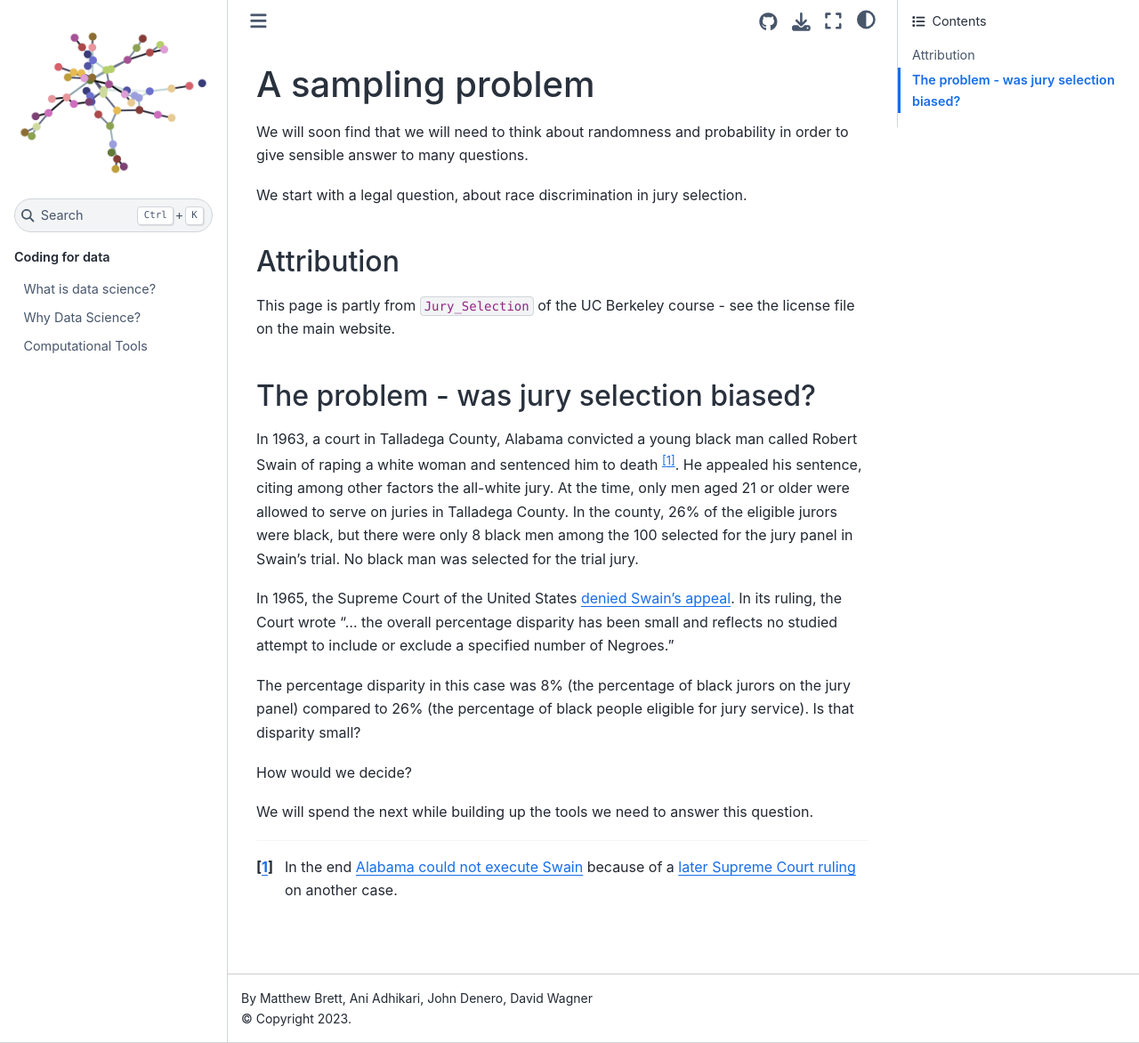
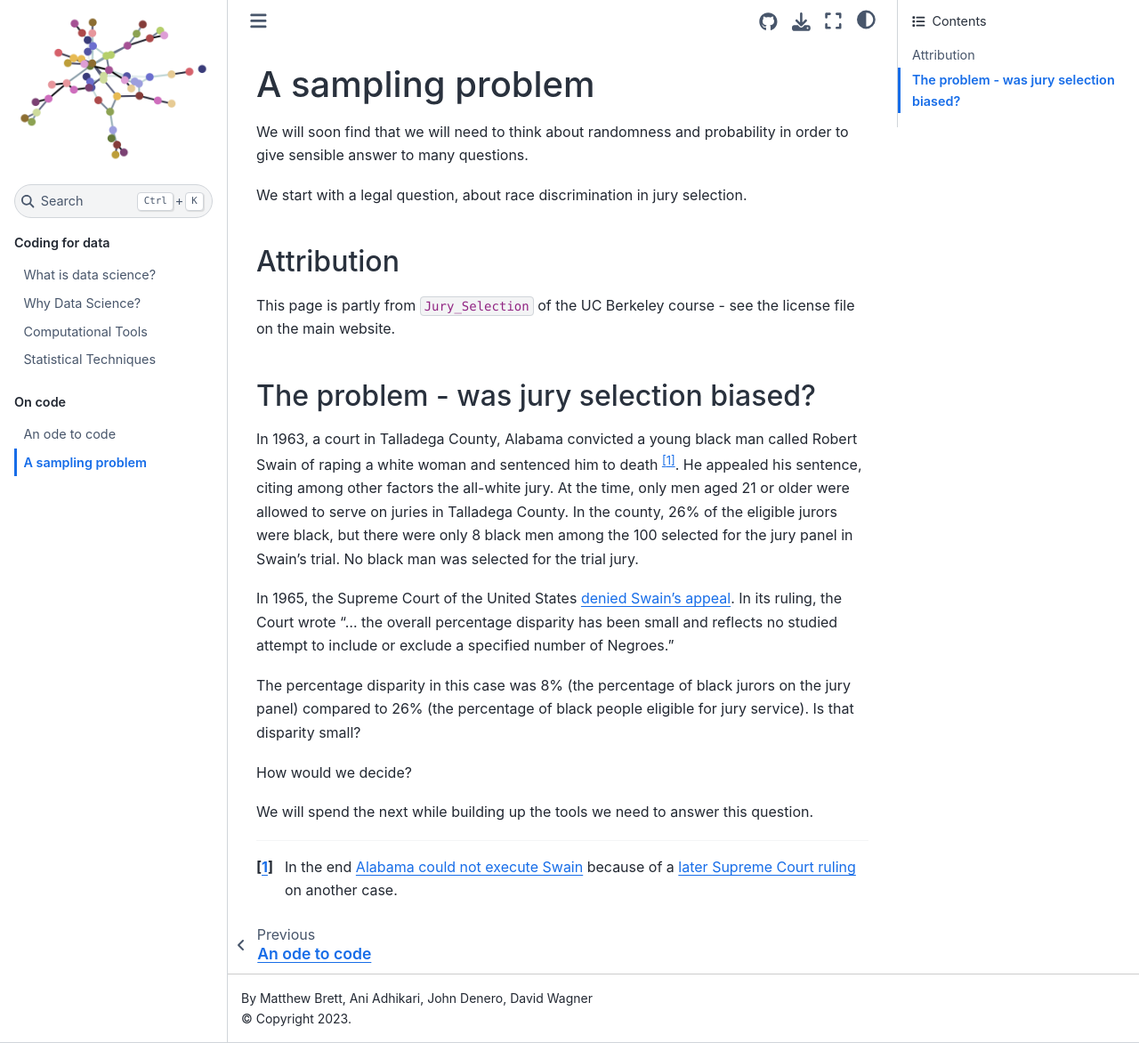
Before and after one commit to matthew-brett/cfd2020, a Jupyter Book: the page built from code-basics/sampling_problem.md, in a window 1280 px wide and 1172 px high. Shown: the whole window at 89% size. Built offline with Jupyter Book 1.0.4 settings and Sphinx 7.4.7 and the Sphinx Book theme 1.1.4, drawn with Linux system fonts in a browser that asks for light colours; pages that are not in the unit, such as notebooks, are missing from menus.

Commit message:
Filling out _toc.yml

```diff
--- a/_toc.yml
+++ b/_toc.yml
@@ -1,9 +1,16 @@
 - file: intro
-
 - part: Coding for data
   chapters:
   - file: intro/what-is-data-science
   - file: intro/why-data-science
   - file: intro/tools_techniques
+    # Tools and techniques
     sections:
     - file: intro/computational-tools
+    - file: intro/statistical-techniques
+
+- part: On code
+  chapters:
+  - file: code-basics/to_code
+  - file: code-basics/sampling_problem
+  - file: code-basics/three_girls
```
